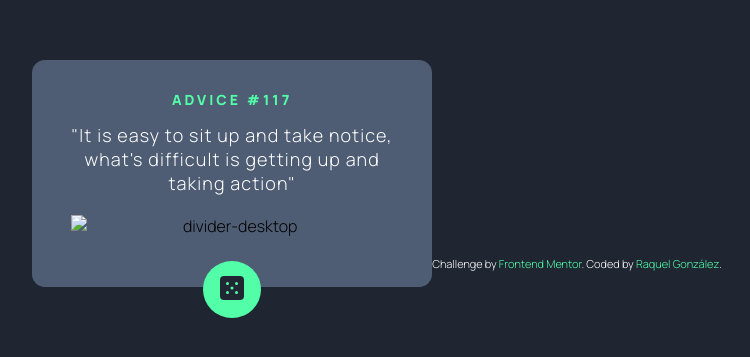
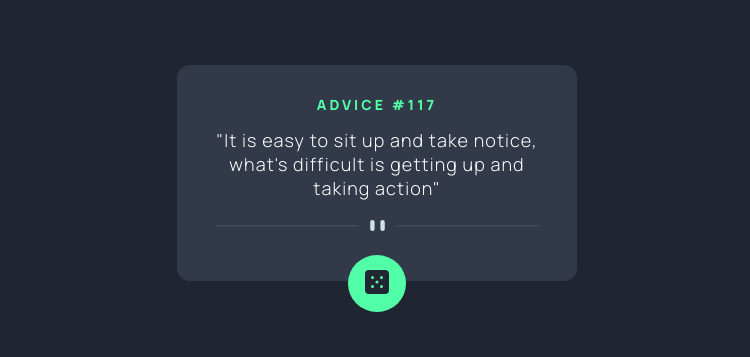
Before and after one commit to raquelgonzalezcalvo/advice-generator-app, a website: page public/index.html in a window 1280 px wide. Shown: the part 227-584 px from the top of the page, without its empty margins (263-1013 px from the left). Drawn offline with Linux system fonts and the light colour scheme.

Commit message:
add main.js

```diff
--- a/public/index.html
+++ b/public/index.html
@@ -21,17 +21,17 @@
     <main class="main">
       <main class="container">
         <div class="container__card">
-          <h1 class="container__card__title">advice #117</h1>
-          <p class="container__card__advice">
+          <h1 class="container__card__title js-title">advice #117</h1>
+          <p class="container__card__advice js-paragraph">
             "It is easy to sit up and take notice, what's difficult is getting up and
             taking action"
           </p>
           <img
             class="container__card__divider"
-            src=".assets/images/"
+            src="./assets/images/pattern-divider-desktop.svg"
             alt="divider-desktop"
           />
-          <button id="btn" class="container__card__btn">
+          <button id="btn" class="container__card__btn js-button">
             <img src="./assets/images/icon-dice.svg" alt="next advice" />
           </button>
         </div>
@@ -39,7 +39,7 @@
 
     </main>
     <footer>
-      <footer>
+      <!-- <footer>
         <div class="attribution">
           Challenge by
           <a href="https://www.frontendmentor.io?ref=challenge" target="_blank"
@@ -49,7 +49,7 @@
             >Raquel González</a
           >.
         </div>
-      </footer>
+      </footer> -->
 
     </footer>
     <script src="./assets/js/main.js"></script>
--- a/src/scss/layout/footer.scss
+++ b/src/scss/layout/footer.scss
@@ -1,12 +1,12 @@
-footer {
-  margin-top: 90px;
-}
-.attribution {
-  font-size: 11px;
-  text-align: center;
-  color: white;
-}
-.attribution a {
-  color: $Neon-Green;
-  text-decoration: none;
-}
+// footer {
+//   margin-top: 90px;
+// }
+// .attribution {
+//   font-size: 11px;
+//   text-align: center;
+//   color: white;
+// }
+// .attribution a {
+//   color: $Neon-Green;
+//   text-decoration: none;
+// }
--- a/src/scss/layout/main.scss
+++ b/src/scss/layout/main.scss
@@ -10,7 +10,7 @@ body {
 
 .container {
   &__card {
-    background-color: $Grayish-Blue;
+    background-color: $Dark-Grayish-Blue;
     max-width: 400px;
     margin: 0 auto;
     text-align: center;
@@ -41,7 +41,7 @@ body {
       left: 50%;
       bottom: -31px;
       transform: translateX(-50%);
-      background: hsl(150, 100%, 66%);
+      background: $Neon-Green;
       border: none;
       padding: 15px 17px;
       border-radius: 50%;
```
Also changed, not shown: src/html/partials/footer.html (+2 -2 lines), src/html/partials/main.html (+4 -4 lines), public/assets/css/layout/footer.css, public/assets/css/main.css, 2 other files.
